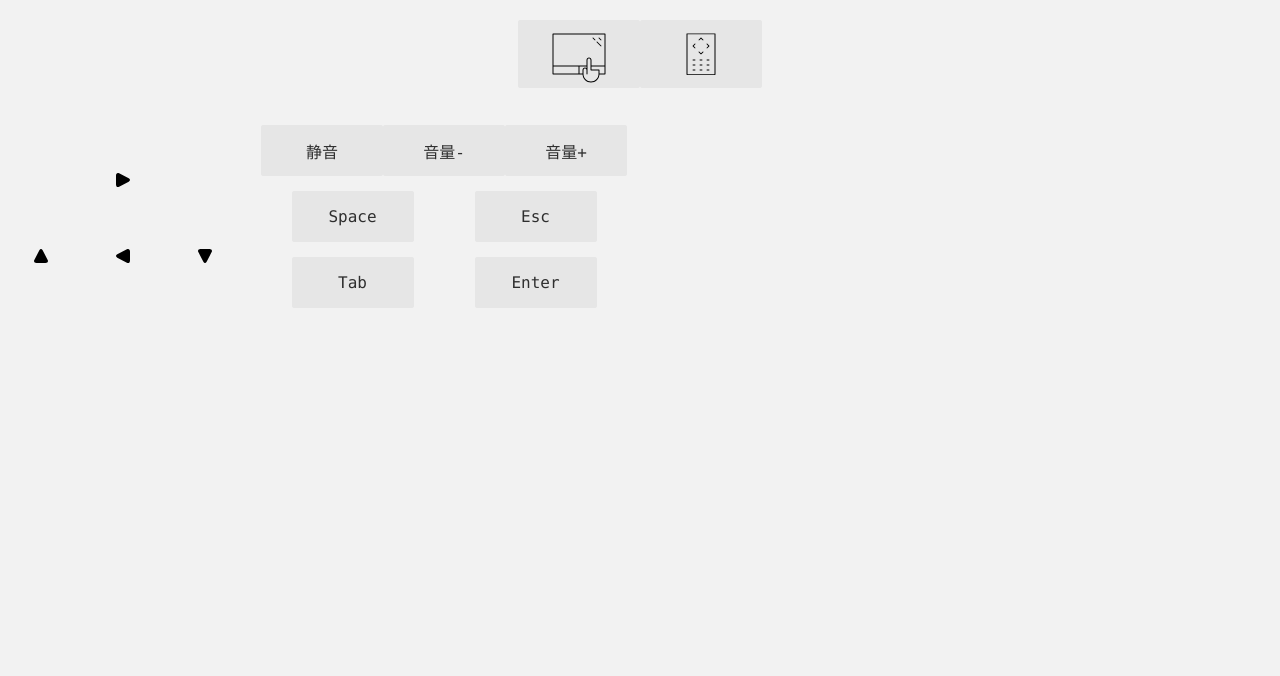
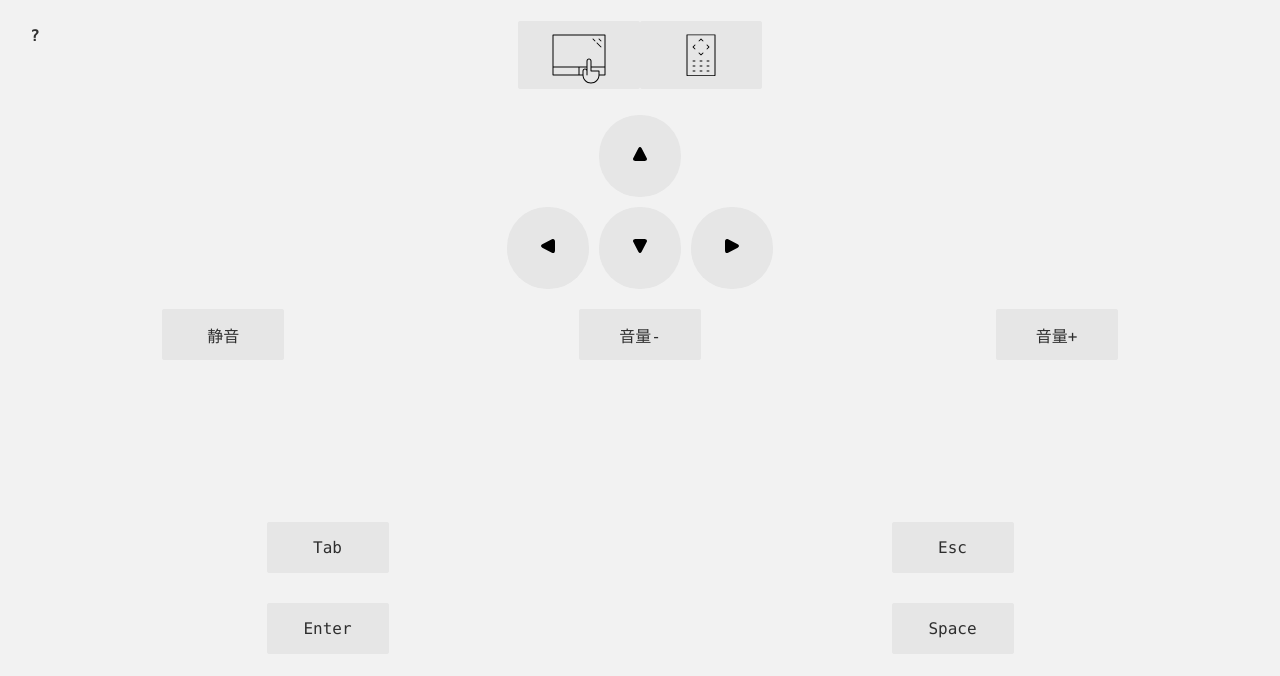
Before and after one commit to yantze/remote-control-server, a Vue app: page / in a window 1280 px wide. Shown: the top 676 px of the page. Built offline with nearby package versions, Linux system fonts and the light colour scheme; no server answers.

Commit message:
Update control-simple panel

```diff
--- a/public/index.html
+++ b/public/index.html
@@ -5,11 +5,11 @@
     <meta http-equiv="X-UA-Compatible" content="IE=edge">
     <meta name="viewport" content="width=device-width,initial-scale=1.0">
     <link rel="icon" href="<%= BASE_URL %>favicon.ico">
-    <title>test-server</title>
+    <title>Remote Control</title>
   </head>
   <body>
     <noscript>
-      <strong>We're sorry but test-server doesn't work properly without JavaScript enabled. Please enable it to continue.</strong>
+      <strong>We're sorry but remote control doesn't work properly without JavaScript enabled. Please enable it to continue.</strong>
     </noscript>
     <div id="app"></div>
     <!-- built files will be auto injected -->
--- a/src/App.vue
+++ b/src/App.vue
@@ -1,5 +1,5 @@
 <template>
-  <div id="app">
+  <div id="app" class="flex flex-column">
     <Main/>
   </div>
 </template>
@@ -18,9 +18,8 @@ export default Vue.extend({
 
 <style>
 #app {
-  margin-top: 110px;
-  display: block;
-  width: 100vw;
+  margin: 0;
+  padding: 0;
 }
 
 html, body {
@@ -40,15 +39,23 @@ html, body {
   font-size: 16px;
 }
 
-#container {
-    /* outline: 1px solid red; */
-
-    display: flex;
-    flex-direction: column;
+html, body, #app {
+  height: 100%;
 }
 
+/* =========== Library: Layout ============= */
 
+.flex-expand {
+  flex: 1;
+}
 
+.flex-column {
+  flex-direction: column;
+}
+
+.flex {
+  display: flex;
+}
 
 
 /* =========== Library ============= */
--- a/src/components/Main.vue
+++ b/src/components/Main.vue
@@ -1,39 +1,43 @@
 <template>
-    <div id="container">
+    <div class="flex flex-column flex-expand">
         <div id="input-type" @touchmove.prevent="empty">
           <button class="pure-button" @click="selectInputType('trackPad')">
-              <img class="" src="/img/trackpad.svg" alt="switch to trackpad"/>
+              <img class="" src="/img/trackpad.svg" alt="Switch to trackpad"/>
           </button>
           <button class="pure-button keyboard-control" @click="selectInputType('keyboardSimple')">
-              <img class="" src="/img/control.svg" alt="switch to control"/>
+              <img class="" src="/img/control.svg" alt="Switch to control"/>
           </button>
+          <button class="pure-button" id="help-button" @click="toggleHelp" alt="Display help page"> ? </button>
         </div>
-        <div v-show="options.selectedInputType=='trackPad'" ref="trackPad" id="trackpad" @touchmove.prevent="touchMove"></div>
-        <div v-show="options.selectedInputType=='keyboardSimple'" id="keyboard-simple" @touchmove.prevent="empty">
+        <div id="main" class="flex flex-column flex-expand">
+          <div v-show="options.selectedInputType=='trackPad'" ref="trackPad"
+            id="trackpad" class="flex flex-column flex-expand" @touchmove.prevent="touchMove"></div>
+          <div v-show="options.selectedInputType=='keyboardSimple'"
+            id="keyboard-simple" class="flex flex-column flex-expand" @touchmove.prevent="empty">
             <div id="direction-control">
               <div class="direction-row">
-              <button class="pure-button" @click="clickUp">
-                <img class="direction-img" src="/img/direction.svg" alt="Up"/>
+                <button class="pure-button" @click="clickKey('up')">
+                  <img class="direction-img rotate270" src="/img/direction.svg" alt="Up"/>
                 </button>
               </div>
               <div class="direction-row">
-              <button class="pure-button" @click="clickLeft">
-                <img class="direction-img rotate270" src="/img/direction.svg" alt="Left"/>
+                <button class="pure-button" @click="clickKey('left')">
+                  <img class="direction-img rotate180" src="/img/direction.svg" alt="Left"/>
                 </button>
-              <button class="pure-button" @click="clickDown">
-                <img class="direction-img rotate180" src="/img/direction.svg" alt="Down"/>
+                <button class="pure-button" @click="clickKey('down')">
+                  <img class="direction-img rotate90" src="/img/direction.svg" alt="Down"/>
                 </button>
-              <button class="pure-button" @click="clickRight">
-                <img class="direction-img rotate90" src="/img/direction.svg" alt="Right"/>
+                <button class="pure-button" @click="clickKey('right')">
+                  <img class="direction-img" src="/img/direction.svg" alt="Right"/>
                 </button>
               </div>
             </div>
 
             <div id="function-control">
               <div class="row">
-              <button class="pure-button" @click="clickVolMute">静音</button>
-              <button class="pure-button" @click="clickVolDown">音量-</button>
-              <button class="pure-button" @click="clickVolUp">音量+</button>
+                <button class="pure-button" @click="clickKey('volMute')">静音</button>
+                <button class="pure-button" @click="clickKey('volDown')">音量-</button>
+                <button class="pure-button" @click="clickKey('volUp')">音量+</button>
               </div>
 
               <!-- <div class="row">
@@ -42,32 +46,38 @@
                 <button class="pure-button" @click="clickAudioNext">向前</button>
               </div> -->
 
+            </div>
+            <div id="normal-control" class="flex flex-column">
               <div class="row">
-              <button class="pure-button" @click="clickSpace">Space</button>
-              <button class="pure-button" @click="clickEsc">Esc</button>
+                <button class="pure-button" @click="clickKey('tab')">Tab</button>
+                <button class="pure-button" @click="clickKey('esc')">Esc</button>
               </div>
 
               <div class="row">
-              <button class="pure-button" @click="clickTab">Tab</button>
-              <button class="pure-button" @click="clickEnter">Enter</button>
+                <button class="pure-button" @click="clickKey('enter')">Enter</button>
+                <button class="pure-button" @click="clickKey('space')">Space</button>
               </div>
             </div>
 
             <!-- <div id="log">{{log}}</div> -->
           </div>
+          <div v-show="options.selectedInputType=='help'" id="help">
+            <ul>
+              <li>点击上面的触控板按钮显示空白界面，可以通过手指滑动来移动指针。</li>
+              <li>选择上方的控制按钮显示简单的遥控界面</li>
+              <li>可以去 <a href="https://github.com/yantze/remote-control-server/issues">这里</a> 反馈</li>
+              <li>或者给我发送邮件 <a href="mailto:yantze@126.com">yantze@126.com</a></li>
+            </ul>
+          </div>
           <div v-if="options.selectedInputType=='keyboardOriginal'" id="keyboard-original">
               <input type="password" value=" " style="ime-mode: disabled"/>
+          </div>
         </div>
         <!-- <div id="keyboard">
             <div id="keyboard-type">
                 <div id="instant-keyboard">
                 </div>
             </div>
-        </div> -->
-        <!-- <div id="control" @touchmove.prevent="empty">
-            <div id="left-click" v-on:click="leftClick" @dblclick.prevent="leftDoubleClick"></div>
-            <div id="middle-click" v-on:click="middleClick" @dblclick.prevent="middleDoubleClick"></div>
-            <div id="right-click" v-on:click="rightClick" @dblclick.prevent="rightDoubleClick"></div>
         </div> -->
     </div>
 </template>
@@ -85,6 +95,24 @@ const mousePos = {
   timestamp: Date.now(),
 }
 
+const keyMap = {
+  up: 38,
+  down: 40,
+  left: 37,
+  right: 39,
+  space: 32,
+  esc: 27,
+  tab: 9,
+  enter: 13,
+  volMute: 101,
+  volDown: 102,
+  volUp: 103,
+  audioPrev: 108,
+  audioPlay: 104,
+  audioNext: 109,
+  audioPlayOrPause: 106,
+}
+
 export default Vue.extend({
   //   el: "#container",
   data() {
@@ -92,6 +120,7 @@ export default Vue.extend({
       input: '# hello',
       msg: 'bbb',
       lastPosition: [],
+      lastSelected: 'keyboardSimple',
       options: {
         selectedInputType: 'keyboardSimple',
       },
@@ -108,7 +137,6 @@ export default Vue.extend({
   methods: {
     empty() {},
     touchMove(event) {
-      //   console.log("event:", event);
       if (event.touches.length === 1) {
         const touch = event.touches[0]
         const now = Date.now()
@@ -124,6 +152,7 @@ export default Vue.extend({
 
         const distanceX = touch.clientX - mousePos.clientX
         const distanceY = touch.clientY - mousePos.clientY
+        console.log('distance:', distanceX, distanceY)
         socket.emit('WS_MOUSE_MOVE', {
           x: distanceX * 1.5,
           y: distanceY * 1.5,
@@ -205,50 +234,21 @@ export default Vue.extend({
         selectedInputType: type,
       })
     },
-    clickUp() {
-      socket.emit('WS_KEY_PRESS', { code: 38 })
+    toggleHelp() {
+      if (this.options.selectedInputType === 'help') {
+        this.setOptions({
+          selectedInputType: this.lastSelected,
+        })
+      } else {
+        this.lastSelected = this.options.selectedInputType
+        this.setOptions({
+          selectedInputType: 'help',
+        })
+      }
     },
-    clickDown() {
-      socket.emit('WS_KEY_PRESS', { code: 40 })
-    },
-    clickLeft() {
-      socket.emit('WS_KEY_PRESS', { code: 37 })
-    },
-    clickRight() {
-      socket.emit('WS_KEY_PRESS', { code: 39 })
-    },
-    clickSpace() {
-      socket.emit('WS_KEY_PRESS', { code: 32 })
-    },
-    clickEsc() {
-      socket.emit('WS_KEY_PRESS', { code: 27 })
-    },
-    clickTab() {
-      socket.emit('WS_KEY_PRESS', { code: 9 })
-    },
-    clickEnter() {
-      socket.emit('WS_KEY_PRESS', { code: 13 })
-    },
-    clickVolMute() {
-      socket.emit('WS_KEY_PRESS', { code: 101 })
-    },
-    clickVolDown() {
-      socket.emit('WS_KEY_PRESS', { code: 102 })
-    },
-    clickVolUp() {
-      socket.emit('WS_KEY_PRESS', { code: 103 })
-    },
-    clickAudioPrev() {
-      socket.emit('WS_KEY_PRESS', { code: 108 })
-    },
-    clickAudioPlay() {
-      socket.emit('WS_KEY_PRESS', { code: 104 })
-    },
-    clickAudioNext() {
-      socket.emit('WS_KEY_PRESS', { code: 109 })
-    },
-    clickAudioPlayOrPause() {
-      socket.emit('WS_KEY_PRESS', { code: 106 })
+    clickKey(key) {
+      const keyCode = keyMap[key]
+      socket.emit('WS_KEY_PRESS', { code: keyCode })
     },
 
     leftClick(event) {
@@ -295,6 +295,10 @@ export default Vue.extend({
 </script>
 
 <style scoped>
+#container {
+  height: 100vh;
+}
+
 #trackpad {
   display: flex;
   flex: 1;
@@ -304,6 +308,12 @@ export default Vue.extend({
   display: flex;
   height: 200px;
   outline: 1px solid red;
+}
+
+#keyboard-simple {
+  flex: 1;
+  display: flex;
+  flex-direction: column;
 }
 
 @media screen and (min-width: 425px) {
@@ -333,12 +343,13 @@ export default Vue.extend({
 }
 
 #input-type {
-  position: absolute;
-  top: 20px;
+  /* position: absolute; */
+  /* top: 20px; */
   display: flex;
   justify-content: center;
   align-items: center;
   width: 100%;
+  height: 110px;
 }
 
 #input-type button {
@@ -393,10 +404,10 @@ export default Vue.extend({
 }
 
 .direction-row button {
-  background: transparent;
+  /* background: transparent; */
+  margin: 5px;
   padding: 0;
-  margin: 0;
-  height: 76px;
+  border-radius: 40px;
 }
 
 .direction-row .direction-img {
@@ -411,4 +422,22 @@ export default Vue.extend({
     rgba(0, 0, 0, 0.1)
   );
 }
+
+#help-button {
+  width: 30px !important;
+  height: 30px !important;
+  padding: 0 !important;
+  margin: 10px;
+  position: absolute;
+  left: 10px;
+  top: 10px;
+  background: transparent;
+  font-size: 16px;
+  font-weight: bold;
+}
+
+#normal-control {
+  flex: 1;
+  justify-content: center;
+}
 </style>
```
Also changed, not shown: public/manifest.json. Lines whose indentation alone changed are shown as unchanged.
